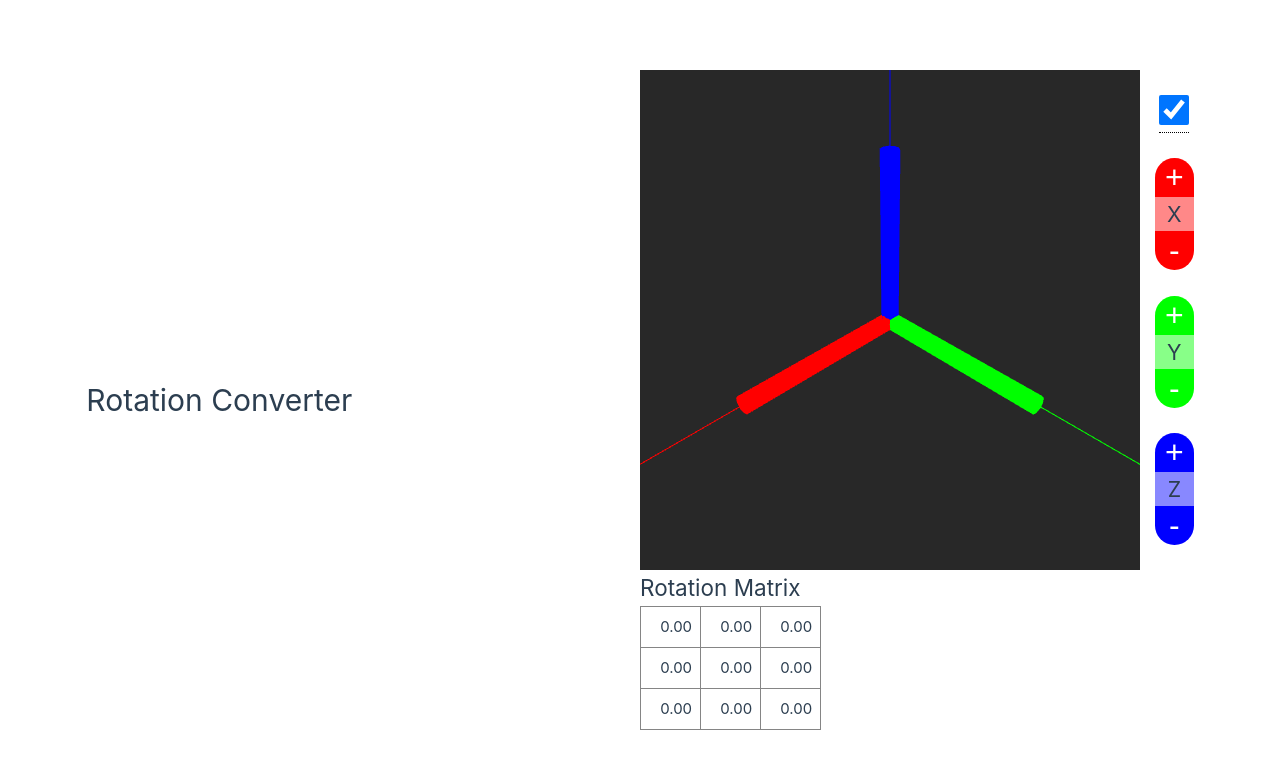
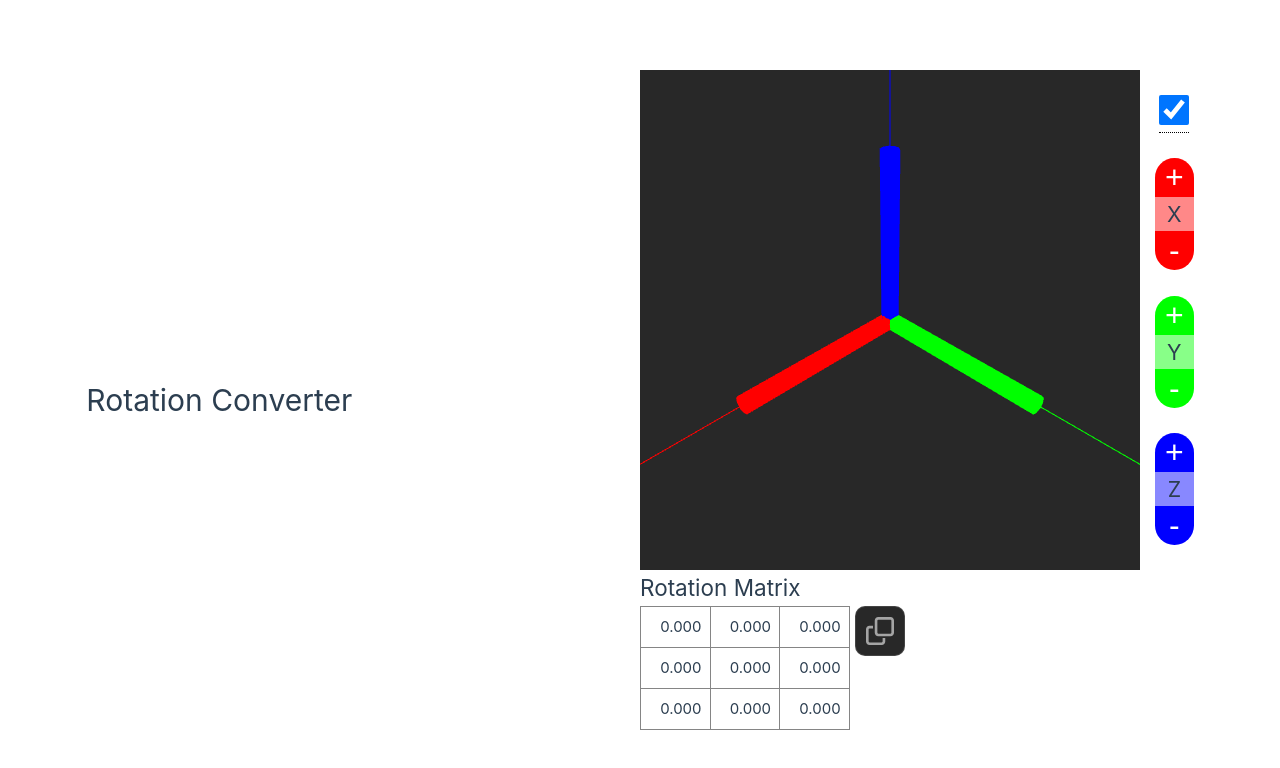
Before and after one commit to Divelix/rotation_converter, a Vue app: page / in a window 1280 px wide. Shown: the top 768 px of the page. Built offline with nearby package versions, Linux system fonts and the light colour scheme.

Commit message:
feat: Copy button for rotation matrix

```diff
--- /dev/null
+++ b/src/components/ActionButton.vue
@@ -0,0 +1,26 @@
+<template>
+    <button>
+        <slot name="icon"></slot>
+    </button>
+</template>
+<style scoped>
+button {
+    width: 50px;
+    height: 50px;
+    text-align: center;
+    justify-content: center;
+    padding: 10px;
+    background-color: #282828;
+    border-radius: 20%;
+    border: 1px solid var(--c-divider-dark-1);
+    cursor: pointer;
+}
+
+button:hover {
+    background-color: #333;
+}
+
+button:active {
+    background-color: #555;
+}
+</style>
--- a/src/components/RotMat.vue
+++ b/src/components/RotMat.vue
@@ -1,8 +1,11 @@
 <script setup lang="ts">
 import { computed, inject, type Ref } from 'vue';
+import IconCopy from './icons/IconCopy.vue';
+import ActionButton from './ActionButton.vue';
 
 const rotMat: Ref<Array<number>> = inject("rotMat")!
-const precision = 2
+const displayPrecision = 3
+const copyPrecision = 5
 const smallNumber = 0.0000000001
 const isPositiveArr = computed(() => {
     return rotMat.value.map(value => {
@@ -19,25 +22,56 @@ const closeToOneArr = computed(() => {
         return 1 - Math.abs(value) < smallNumber
     })
 })
+
+function copyMat() {
+    const numArr = rotMat.value
+    let result = '[\n';
+    for (let i = 0; i < numArr.length; i++) {
+        if (i % 3 === 0) {
+            if (i !== 0) {
+                result += '],\n';
+            }
+            result += '    [';
+        }
+        if (i % 3 !== 0) {
+            result += ',';
+        }
+        result += numArr[i].toFixed(copyPrecision);
+    }
+    result += ']\n]';
+    navigator.clipboard.writeText(result)
+}
 </script>
 
 <template>
     <div>
         <h2>Rotation Matrix</h2>
+        <div class="mat_container">
             <table>
                 <tr v-for="(row, rowIndex) in [0, 1, 2]" :key="rowIndex">
                     <td v-for="(col, colIndex) in [0, 1, 2]" :key="colIndex">
                         <div :class="{ one: closeToOneArr[rowIndex * 3 + colIndex] }">
                             <span :class="{ invisible: isPositiveArr[rowIndex * 3 + colIndex] }">-</span>
-                        {{ absArr[rowIndex * 3 + colIndex].toFixed(precision) }}
+                            {{ absArr[rowIndex * 3 + colIndex].toFixed(displayPrecision) }}
                         </div>
                     </td>
                 </tr>
             </table>
+            <ActionButton @click.prevent="copyMat">
+                <template #icon>
+                    <IconCopy />
+                </template>
+            </ActionButton>
+        </div>
     </div>
 </template>
 
 <style scoped>
+.mat_container {
+    display: flex;
+    gap: 5px;
+}
+
 .invisible {
     opacity: 0.0;
 }
--- /dev/null
+++ b/src/components/icons/IconCopy.vue
@@ -0,0 +1,12 @@
+<template>
+  <svg xmlns="http://www.w3.org/2000/svg" viewBox="0 0 512 512">
+    <path
+      d="M64 464H288c8.8 0 16-7.2 16-16V384h48v64c0 35.3-28.7 64-64 64H64c-35.3 0-64-28.7-64-64V224c0-35.3 28.7-64 64-64h64v48H64c-8.8 0-16 7.2-16 16V448c0 8.8 7.2 16 16 16zM224 304H448c8.8 0 16-7.2 16-16V64c0-8.8-7.2-16-16-16H224c-8.8 0-16 7.2-16 16V288c0 8.8 7.2 16 16 16zm-64-16V64c0-35.3 28.7-64 64-64H448c35.3 0 64 28.7 64 64V288c0 35.3-28.7 64-64 64H224c-35.3 0-64-28.7-64-64z" />
+  </svg>
+</template>
+
+<style scoped>
+path {
+  fill: var(--c-text-dark-2);
+}
+</style>
```
Lines whose indentation alone changed are shown as unchanged.
